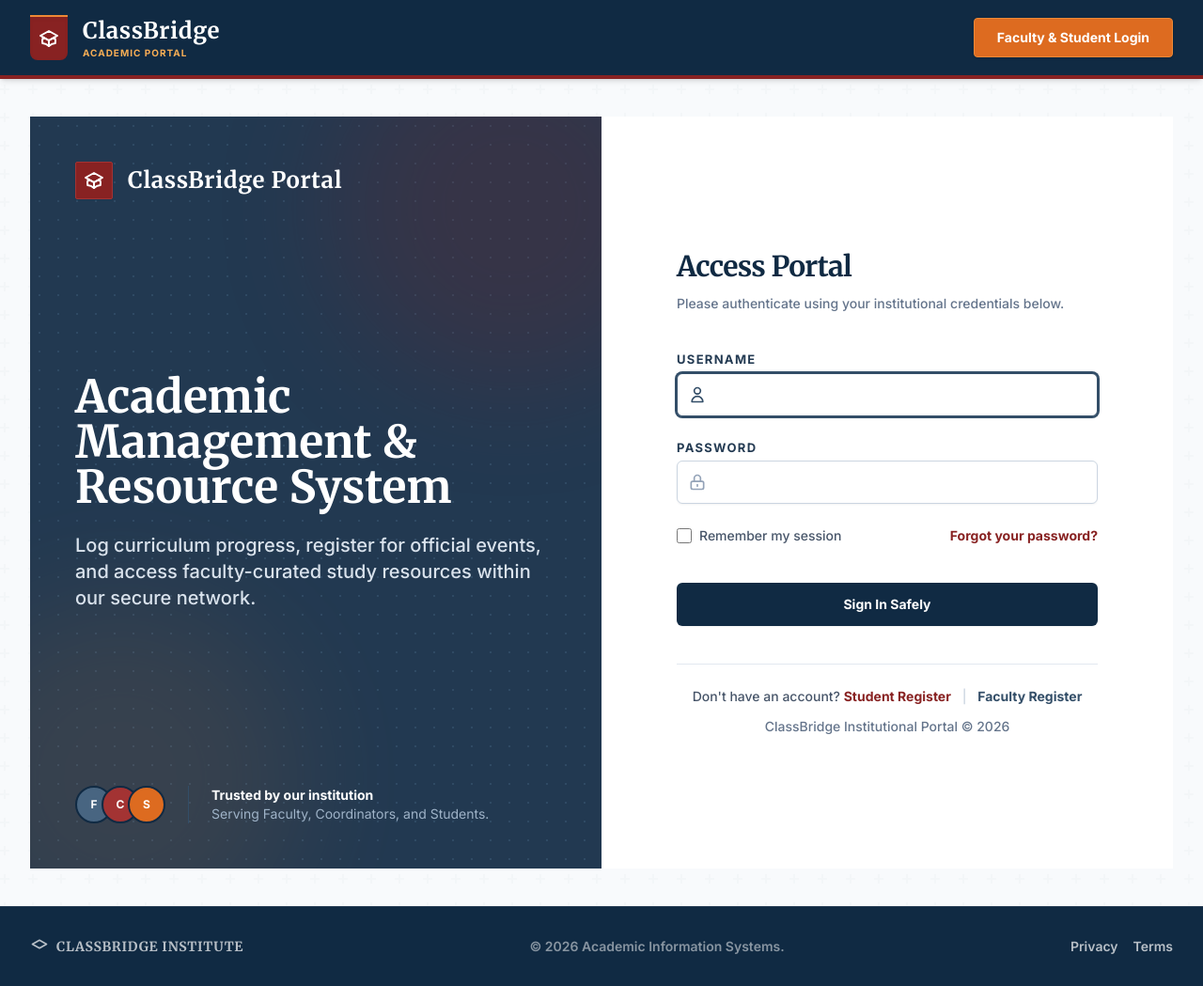
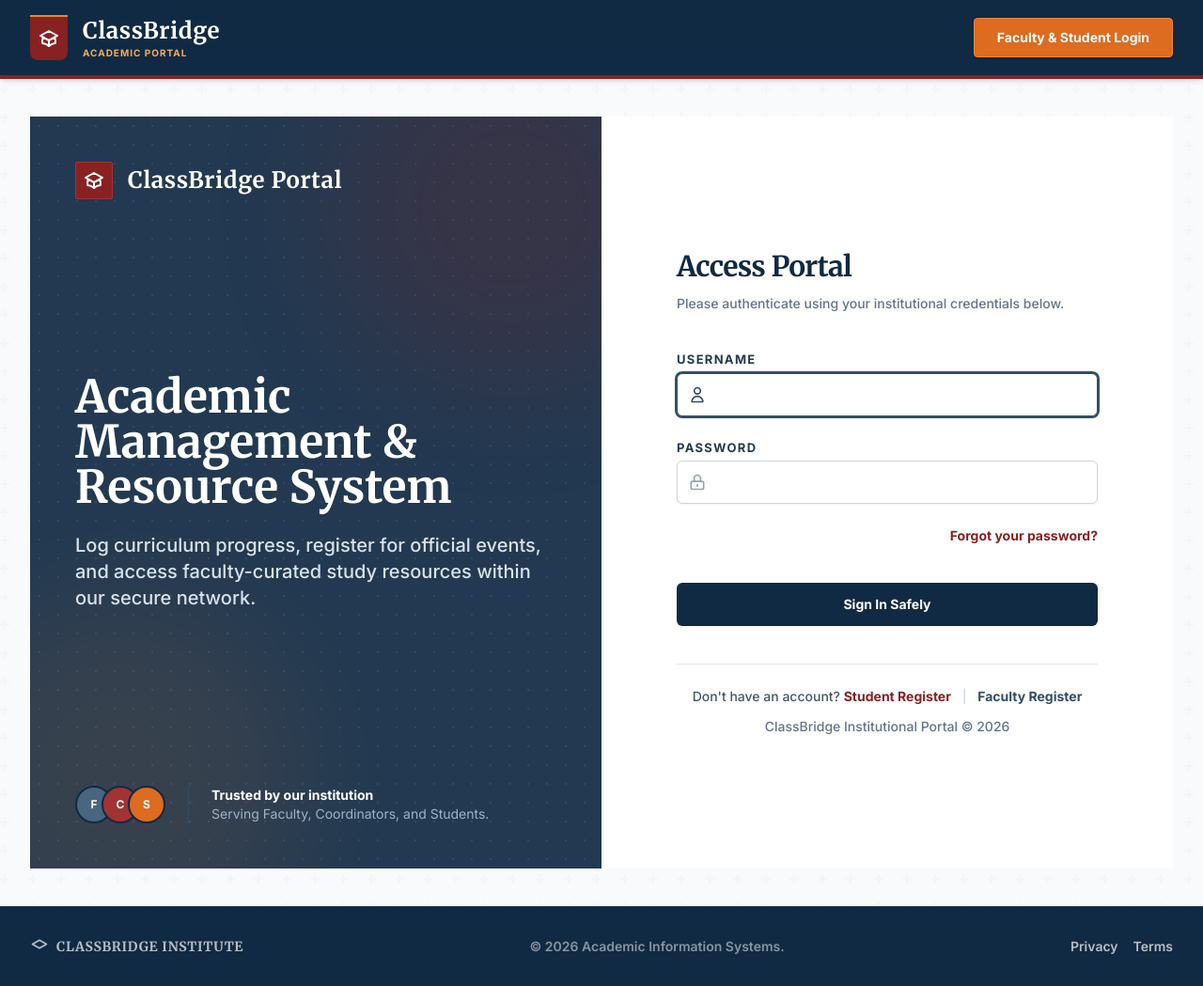
Before and after one commit to Shreyashkar-Mishra/ClassBridge---Event-Attendance-Monitoring, a Django app: page /accounts/login/ in a window 1280 px wide. Shown: the whole page at 94% size. Run offline with Django 5.2, Linux system fonts and the light colour scheme; some libraries are stand-ins or nearby versions.

Commit message:
UI: Remove 'Remember my session' checkbox from login page

```diff
--- a/templates/registration/login.html
+++ b/templates/registration/login.html
@@ -157,13 +157,7 @@
                 {% endfor %}
 
                 <div class="flex items-center justify-between mt-6">
-                    <div class="flex items-center">
-                        <input id="remember-me" name="remember-me" type="checkbox"
-                            class="h-4 w-4 text-navy-800 focus:ring-navy-700 border-slate-300 rounded cursor-pointer">
-                        <label for="remember-me" class="ml-2 block text-sm text-slate-600 font-medium cursor-pointer">
-                            Remember my session
-                        </label>
-                    </div>
+                    <div></div>
 
                     <div class="text-sm">
                         <a href="#" class="font-bold text-burgundy-700 hover:text-burgundy-600 transition-colors">
```
